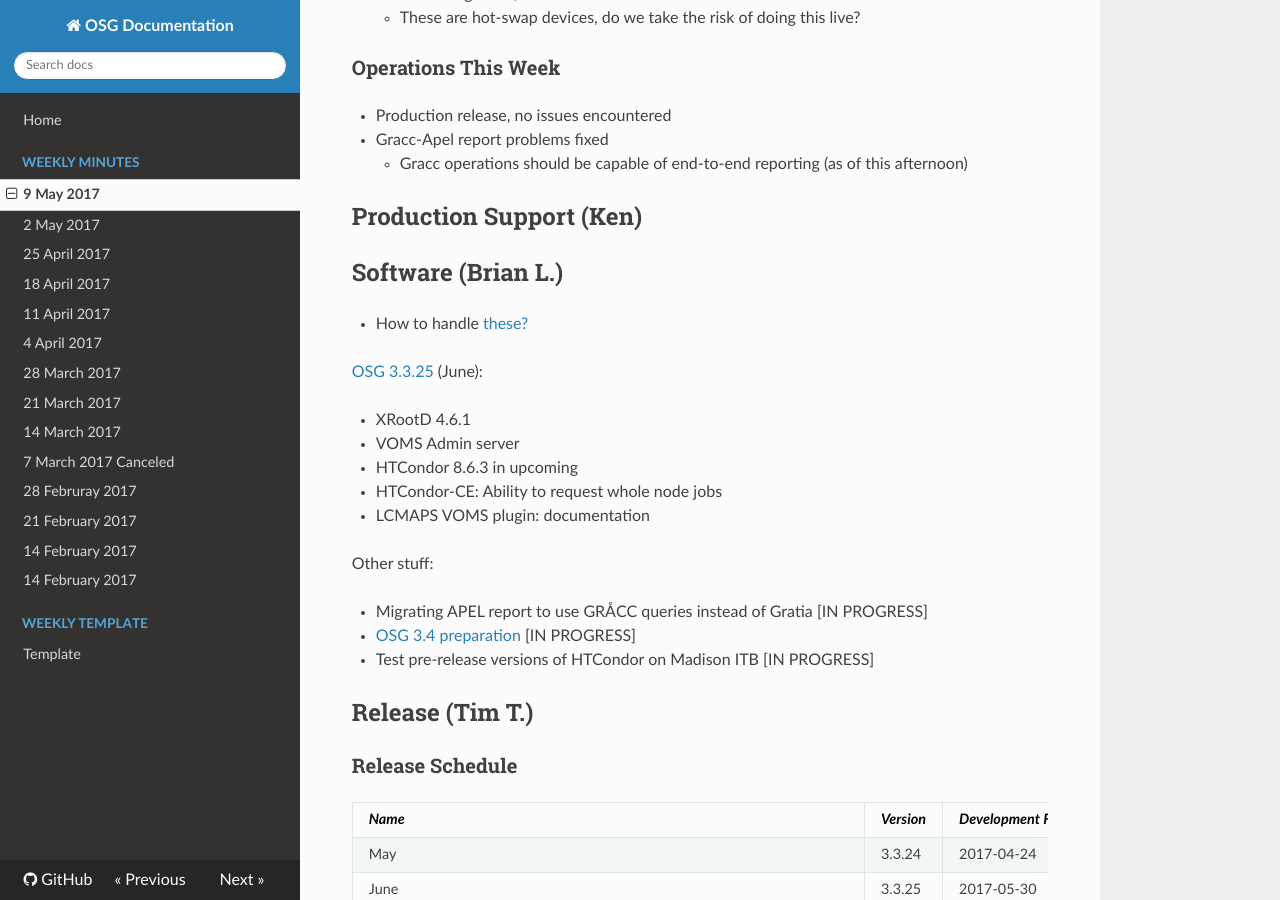
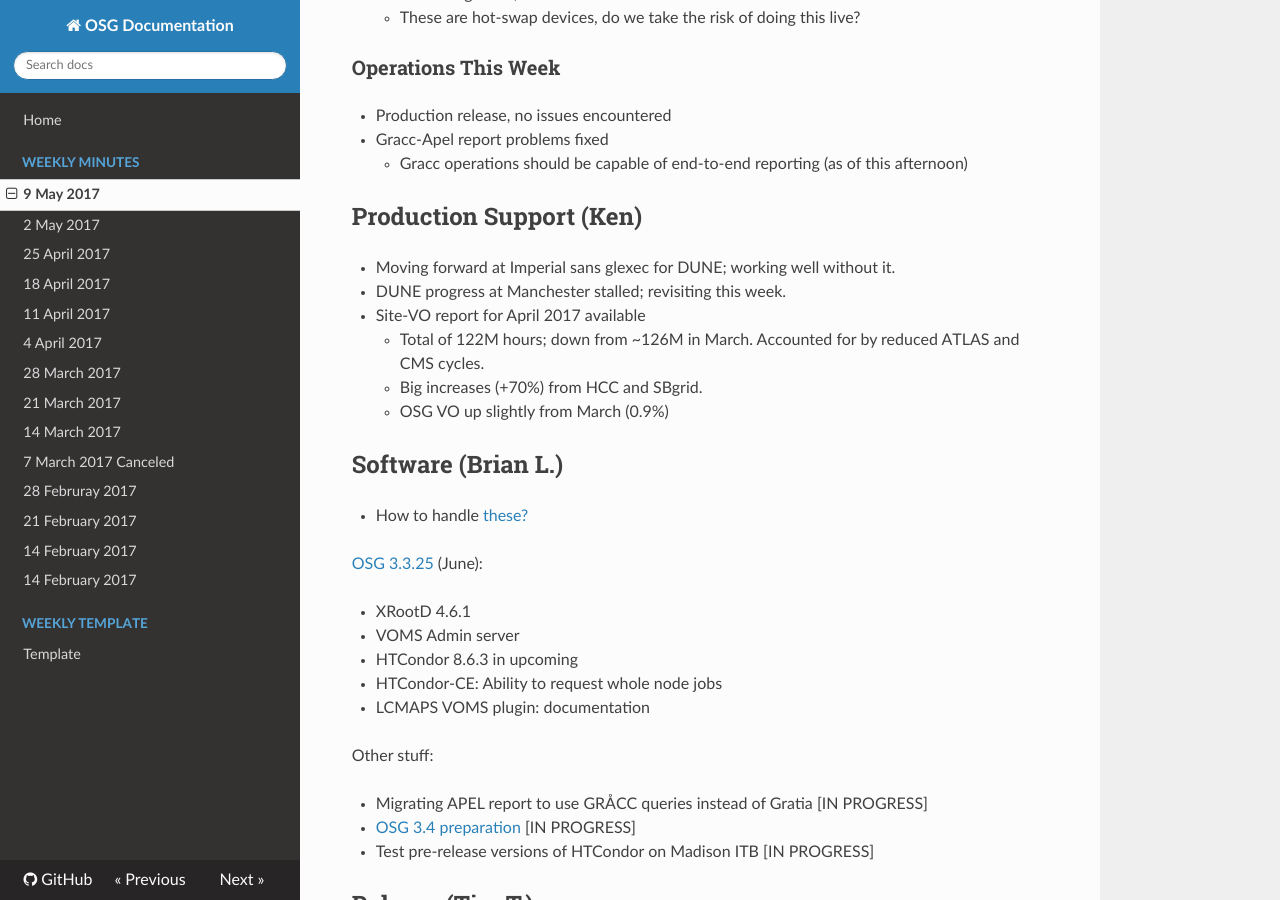
Before and after one commit to zsshah/production, an MkDocs documentation site: the page built from docs/WeeklyMinutes/09May2017.md, in a window 1280 px wide and 900 px high, scrolled down 2035 px. Built offline with MkDocs 1.6.1, drawn with Linux system fonts in a browser that asks for light colours; nearby versions of some CDN libraries; old or Windows-style settings are respelled for this version of MkDocs.

Commit message:
Update 09May2017.md

```diff
--- a/docs/WeeklyMinutes/09May2017.md
+++ b/docs/WeeklyMinutes/09May2017.md
@@ -40,6 +40,13 @@
 
 ## Production Support (Ken)
 
+   * Moving forward at Imperial sans glexec for DUNE; working well without it.
+   * DUNE progress at Manchester stalled; revisiting this week.
+   * Site-VO report for April 2017 available
+      * Total of 122M hours; down from ~126M in March. Accounted for by reduced ATLAS and CMS cycles.
+      * Big increases (+70%) from HCC and SBgrid.
+      * OSG VO up slightly from March (0.9%)
+
 ## Software (Brian L.)
    * How to handle [these?](https://ticket.grid.iu.edu/33717)
 
```
